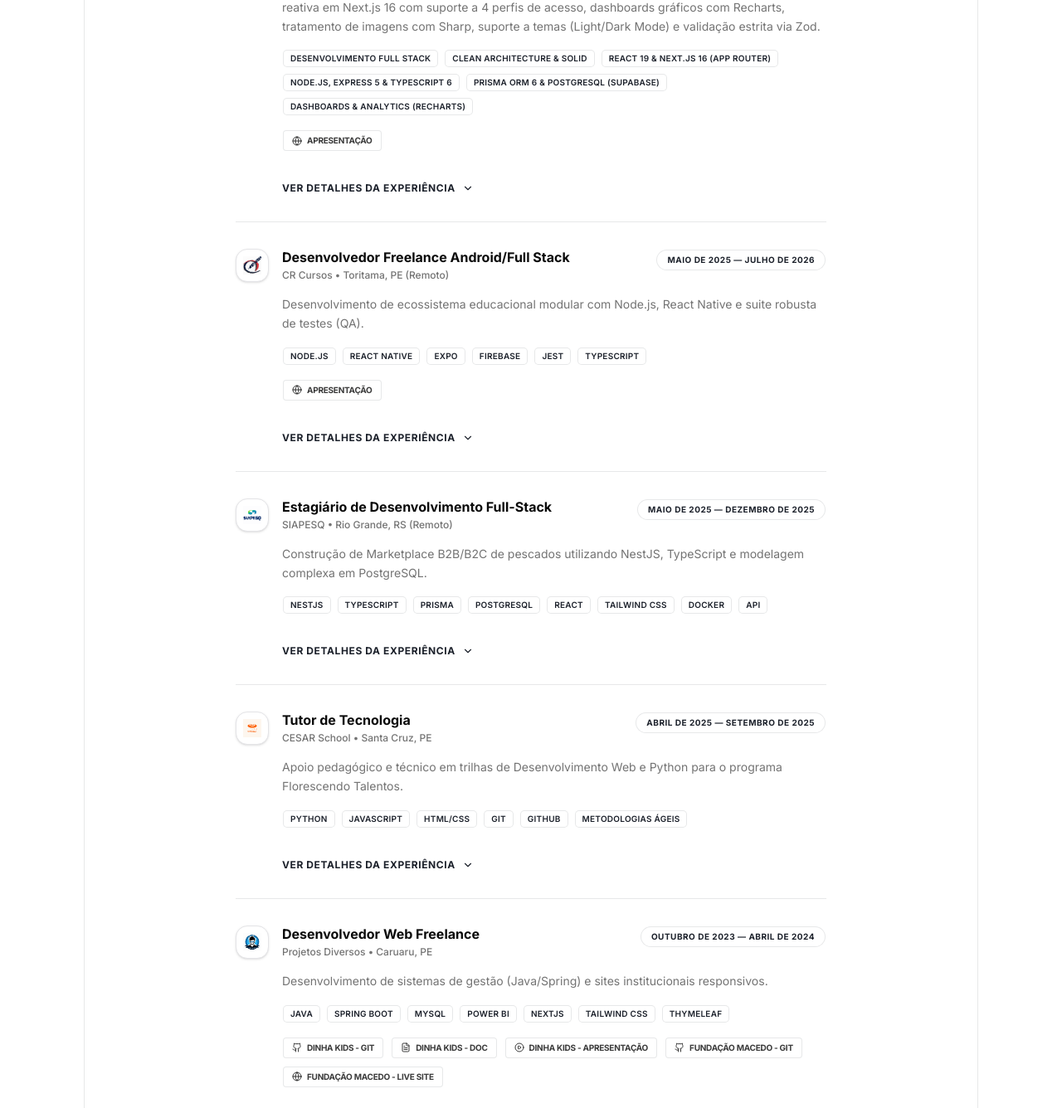
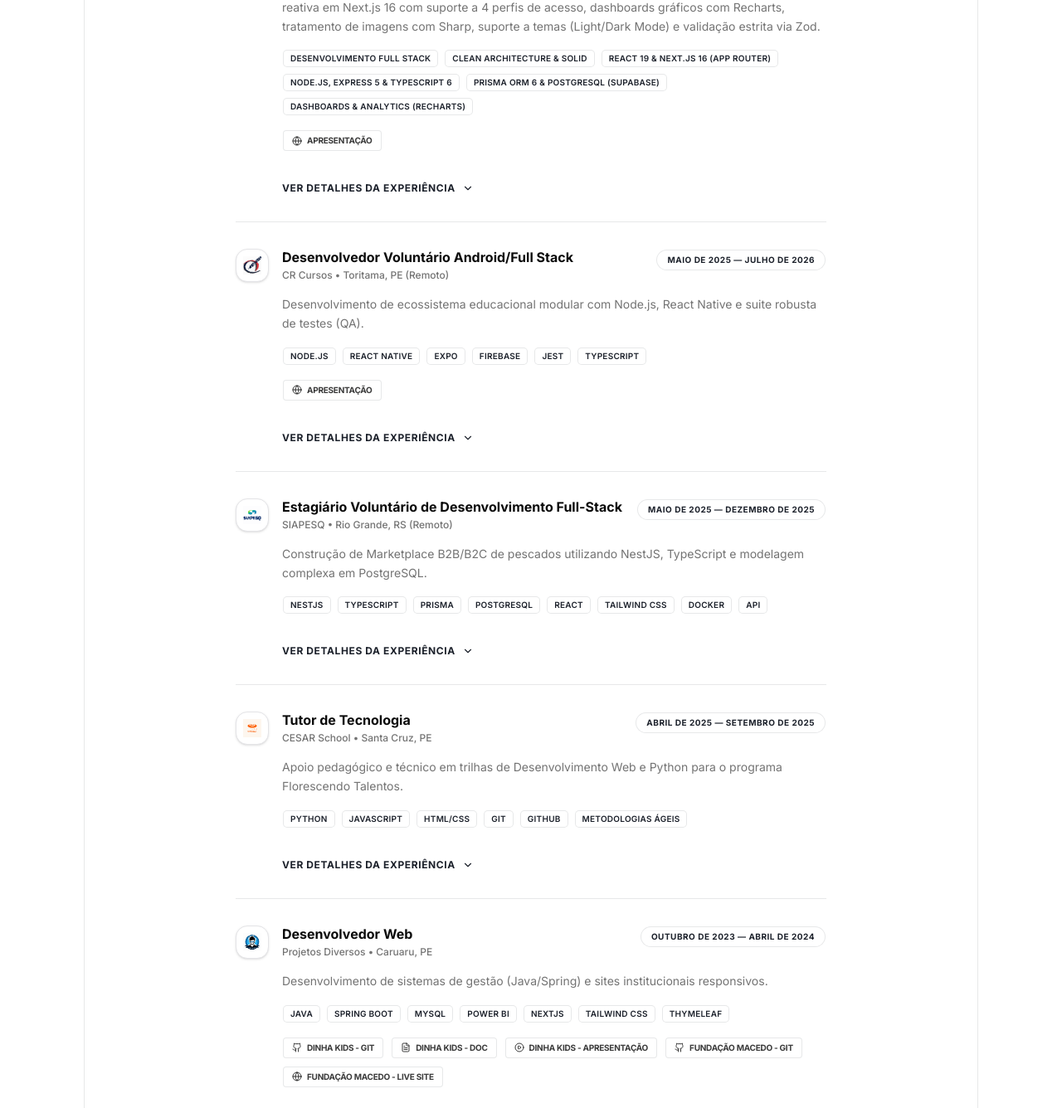
Before and after one commit to micaellimaj/portfolio, a Next.js app in the folder Typefolio-1.0.0/: page / in a window 1280 px wide. Shown: the part 4046-5382 px from the top of the page at 83% size. Built offline with nearby package versions, Linux system fonts and the light colour scheme.

Commit message:
feat: atualização experiências

```diff
--- a/Typefolio-1.0.0/src/app/components/home/experience/index.tsx
+++ b/Typefolio-1.0.0/src/app/components/home/experience/index.tsx
@@ -57,7 +57,7 @@
         },
         */
         {
-            id: "marketplace-equipistas - Autônomo",
+            id: "marketplace-equipistas - Voluntário ",
             role: "Desenvolvedor Full Stack",
             company: "Marketplace Entre Equipistas",
             startYear: "Maio de 2026",
@@ -92,7 +92,7 @@
         },
         {
             id: "cr-cursos",
-            role: "Desenvolvedor Freelance Android/Full Stack",
+            role: "Desenvolvedor Voluntário Android/Full Stack",
             company: "CR Cursos",
             startYear: "Maio de 2025",
             endYear: "Julho de 2026",
@@ -117,7 +117,7 @@
         },
         {
             id: "siapesq",
-            role: "Estagiário de Desenvolvimento Full-Stack",
+            role: "Estagiário Voluntário de Desenvolvimento Full-Stack",
             company: "SIAPESQ",
             startYear: "Maio de 2025",
             endYear: "Dezembro de 2025",
@@ -160,7 +160,7 @@
         },
         {
             id: "freelance-web",
-            role: "Desenvolvedor Web Freelance",
+            role: "Desenvolvedor Web",
             company: "Projetos Diversos",
             startYear: "Outubro de 2023",
             endYear: "Abril de 2024",
```
